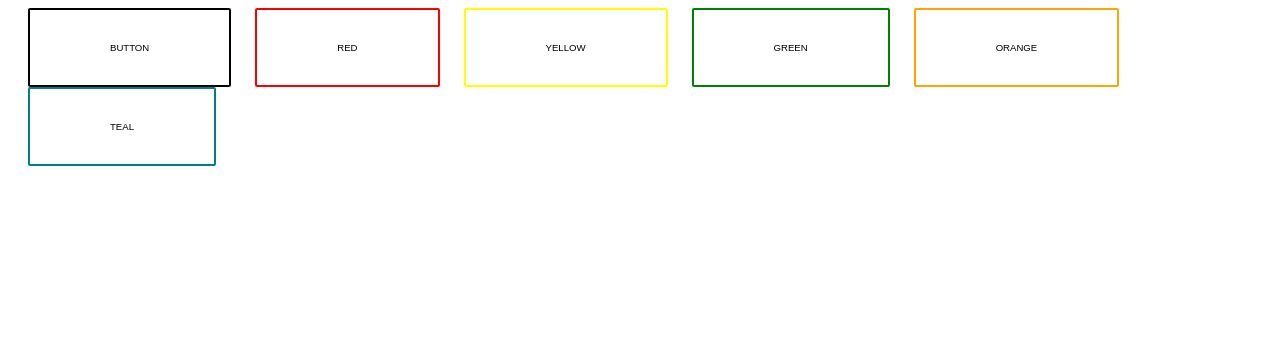
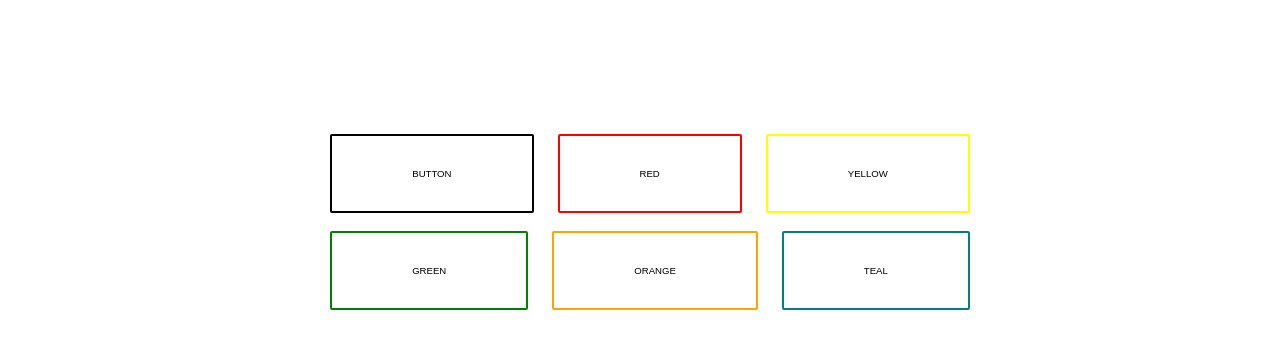
Before and after one commit to alamwebtech/css-variable, a plain HTML site: page index.html in a window 1280 px wide. Drawn offline with Linux system fonts and the light colour scheme.

Commit message:
buttom positions

```diff
--- a/index.css
+++ b/index.css
@@ -1,3 +1,8 @@
+
+#buttons-position{
+  text-align: center;
+  padding-top: 10%;
+}
 .btn {
   padding: 2rem 5rem;
   border: 2px solid var(--color, black);
--- a/index.html
+++ b/index.html
@@ -6,13 +6,16 @@
     <link rel="stylesheet" href="index.css">
   </head>
   <body>
-
+<div id="buttons-position">
     <button class="btn">BUTTON</button>
     <button class="btn red">RED</button>
     <button class="btn yellow">YELLOW</button>
+    <br>
+    <br>
     <button class="btn green">GREEN</button>
     <button class="btn orange">ORANGE</button>
     <button class="btn teal">TEAL</button>
+    </div>
 
     <script src="index.js" charset="utf-8"></script>
   </body>
```
